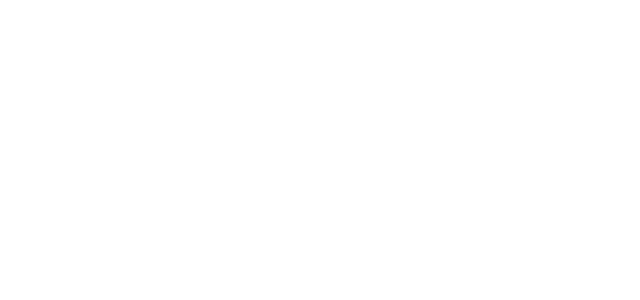
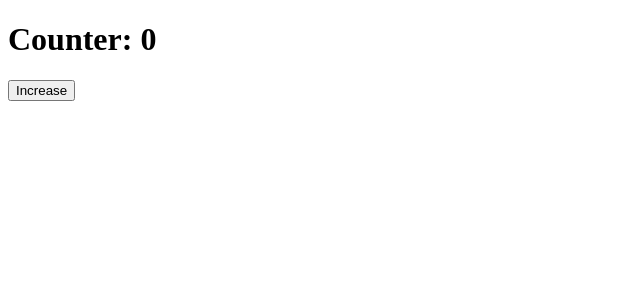
Before and after one commit to dzarezenko/beetroot_lesson-vue_instance, a Vue app: page / in a window 1280 px wide. Shown: the top 300 px of the page, without its empty margins (0-640 px from the left). Built offline with nearby package versions, Linux system fonts and the light colour scheme.

Commit message:
1st component created (1st Vue instance)

```diff
--- a/src/App.vue
+++ b/src/App.vue
@@ -1,11 +1,22 @@
 <template>
   <div id="app">
-
+    <h1>Counter: {{ counter }}</h1>
+    <button @click="increaseCounter">Increase</button>
   </div>
 </template>
 
 <script>
 export default {
   name: 'app',
+  data() {
+    return {
+      counter: 0,
+    }
+  },
+  methods: {
+    increaseCounter() {
+      this.counter++;
+    }
+  },
 }
 </script>
```
